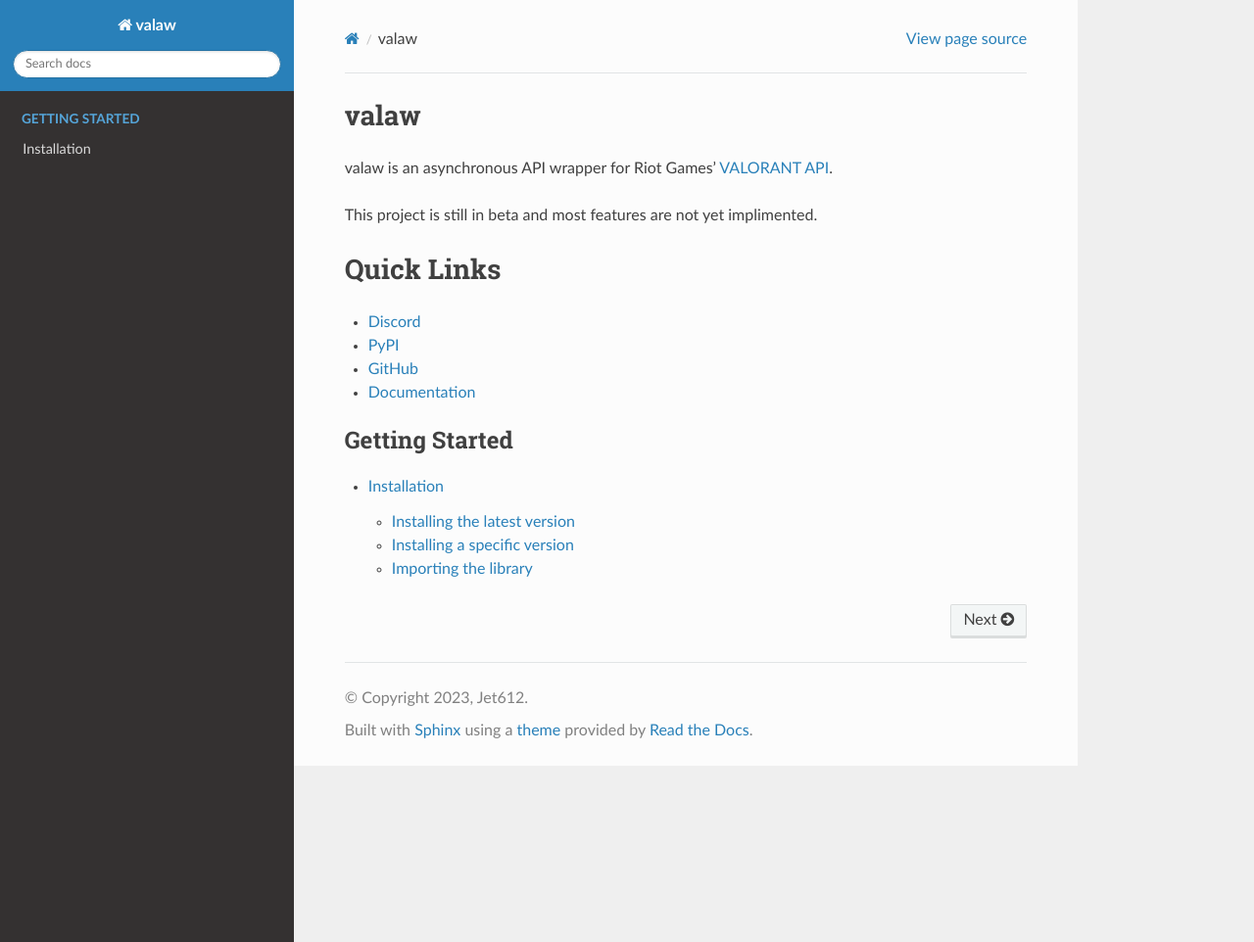
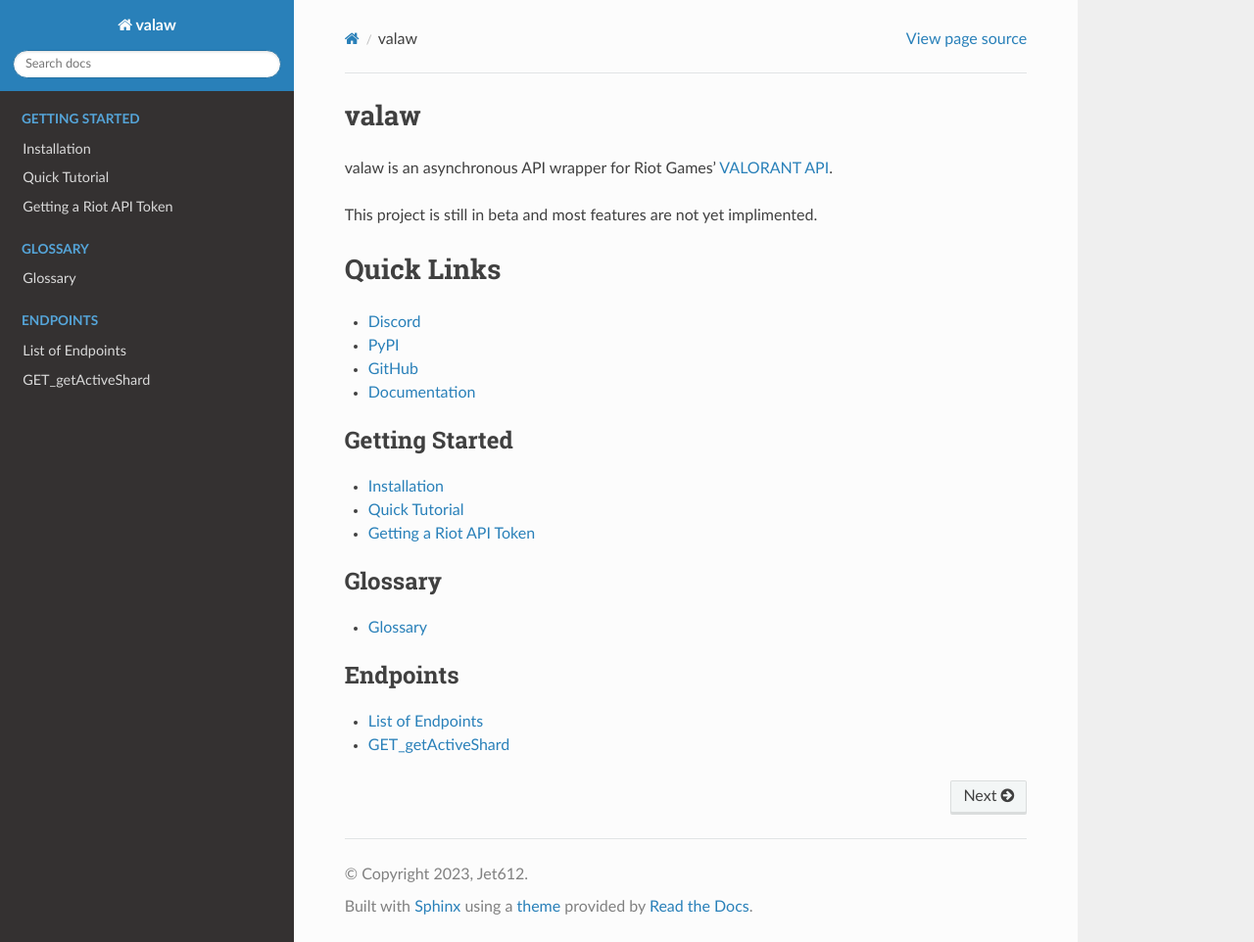
Before and after one commit to Jet612/valaw, a Sphinx documentation site: the page built from docs/index.rst, in a window 1280 px wide and 962 px high. Shown: the whole window at 98% size. Built offline with Sphinx 7.4.7 and the Read the Docs theme 2.0.0, drawn with Linux system fonts in a browser that asks for light colours.

Commit message:
docs update

```diff
--- a/docs/index.rst
+++ b/docs/index.rst
@@ -14,6 +14,23 @@ Quick Links
 
 
 .. toctree::
+   :maxdepth: 1
    :caption: Getting Started
 
    pages/gettingStarted/installation
+   pages/gettingStarted/tutorial
+   pages/gettingStarted/apiToken
+
+.. toctree::
+   :maxdepth: 1
+   :caption: Glossary
+
+   pages/glossary
+
+.. toctree::
+   :maxdepth: 2
+   :caption: Endpoints
+   :glob:
+
+   pages/endpoints/endpoints
+   pages/endpoints/Account-V1/*
--- /dev/null
+++ b/docs/pages/endpoints/Account-V1/GET_getActiveShard.rst
@@ -0,0 +1,3 @@
+==================
+GET_getActiveShard
+==================
--- /dev/null
+++ b/docs/pages/endpoints/endpoints.rst
@@ -0,0 +1,7 @@
+.. _endpoints:
+
+=================
+List of Endpoints
+=================
+
+The following endpoints are available:
--- /dev/null
+++ b/docs/pages/gettingStarted/apiToken.rst
@@ -0,0 +1,7 @@
+.. _gettingStarted-apiToken:
+
+========================
+Getting a Riot API Token
+========================
+
+Placeholder
--- a/docs/pages/gettingStarted/installation.rst
+++ b/docs/pages/gettingStarted/installation.rst
@@ -1,3 +1,4 @@
+.. _gettingStarted-installation:
 ============
 Installation
 ============
--- /dev/null
+++ b/docs/pages/gettingStarted/tutorial.rst
@@ -0,0 +1,24 @@
+==============
+Quick Tutorial
+==============
+
+First, install the valaw module. See :ref:`gettingStarted-installation` for directions.
+After, you have installed valaw, you can import it into your project::
+
+    import valaw
+
+Then, you can initialize the client::
+
+    client = valaw.Client("Riot_API_Token", "cluster")
+
+Before you can use the client, you will need a Riot Games API token.
+If you don't already have one you can follow :ref:`gettingStarted-apiToken` to get one.
+The :ref:`glossary-cluster` should be the :ref:`glossary-cluster` that is closest to you.
+
+After you have initialized the client, you can use it to make requests to the API.
+For example, if you want to get the content you can do::
+
+    async def func():
+        content_data = await client.content.GET_getContent("region")
+
+For other endpoints and examples see
--- /dev/null
+++ b/docs/pages/glossary.rst
@@ -0,0 +1,11 @@
+.. _glossary:
+
+========
+Glossary
+========
+
+.. _glossary-cluster:
+
+cluster
+=======
+Placeholder
```
